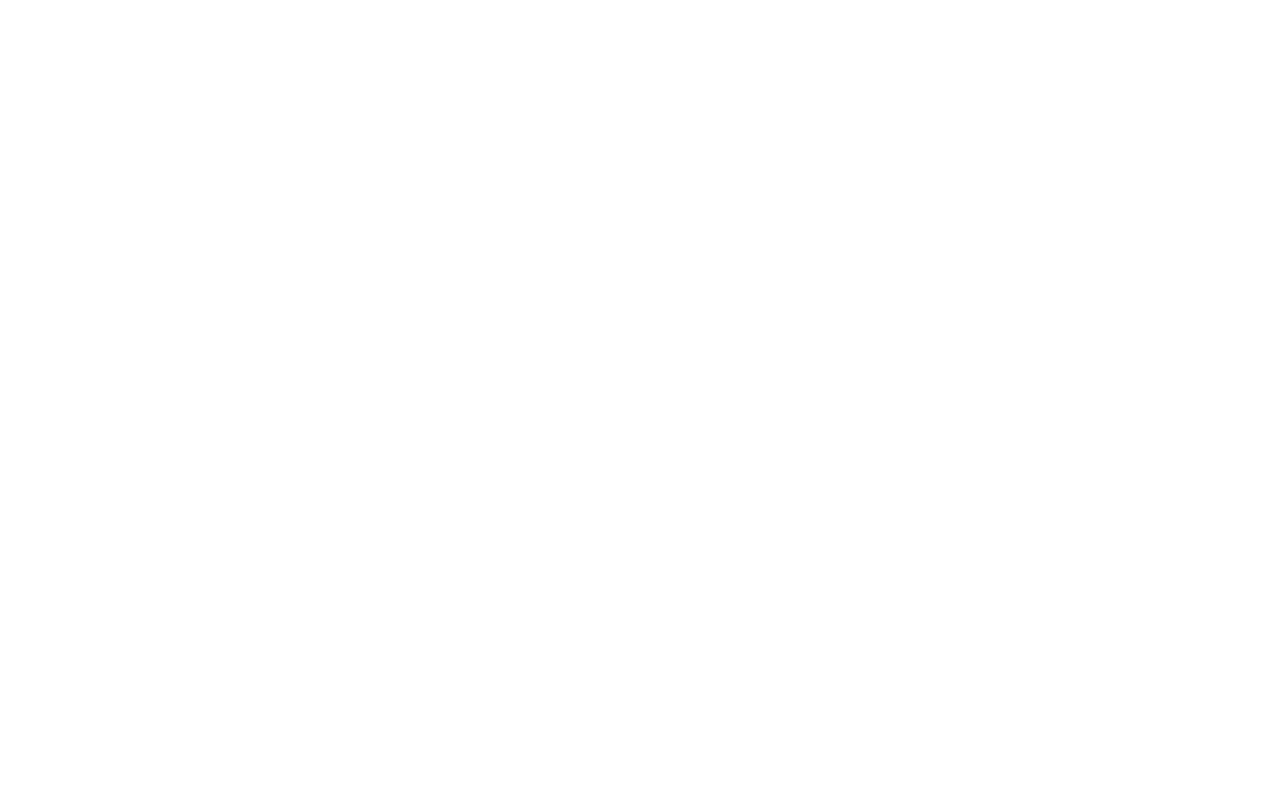
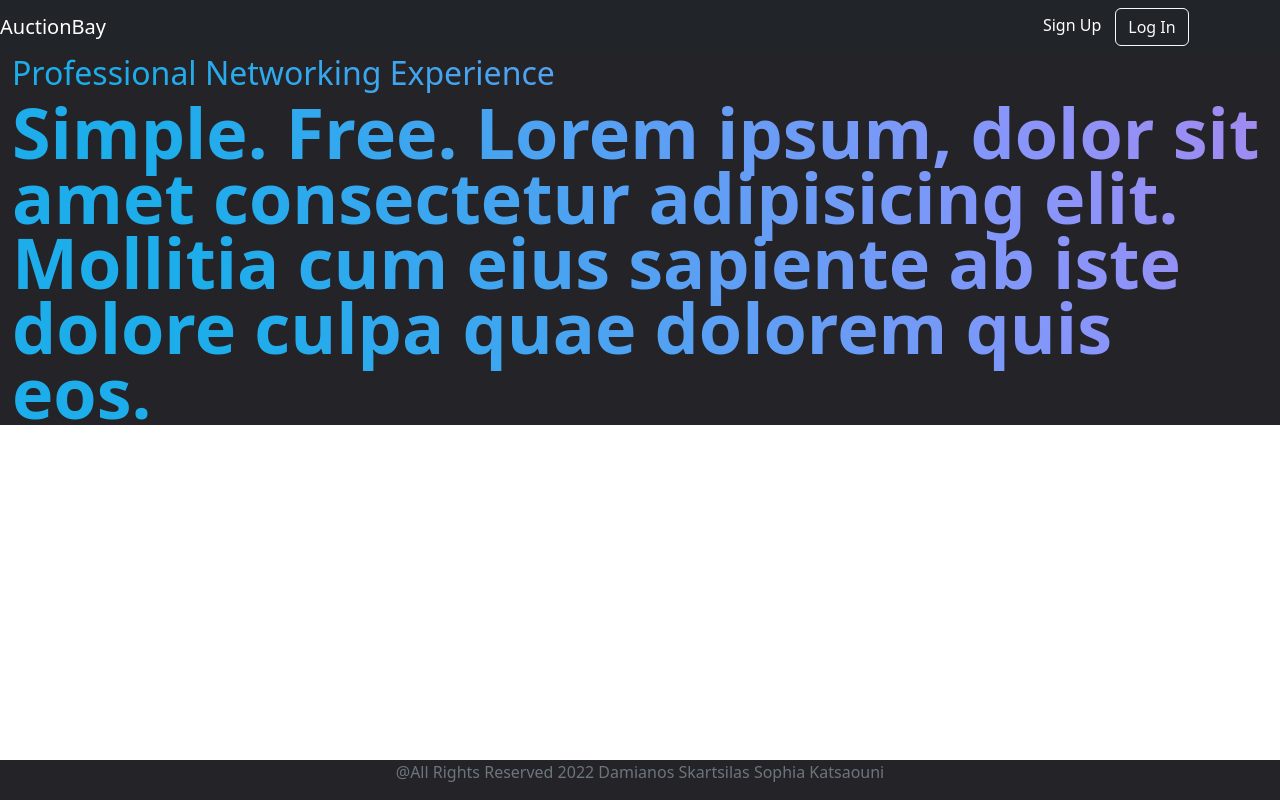
Before and after one commit to sofiaKats/auction-website, a React (Create React App) app in the folder frontend/: page / in a window 1280 px wide. Built offline with nearby package versions, Linux system fonts and the light colour scheme.

Commit message:
welcome page almost dome

```diff
--- a/frontend/package.json
+++ b/frontend/package.json
@@ -9,10 +9,14 @@
     "axios": "^0.27.2",
     "bootstrap": "^5.2.0",
     "react": "^18.2.0",
+    "react-bootstrap": "^2.4.0",
+    "react-bootstrap-validation": "^0.1.11",
     "react-dom": "^18.2.0",
+    "react-icons": "^4.4.0",
     "react-refresh": "^0.14.0",
     "react-router-dom": "^6.3.0",
     "react-scripts": "^2.1.3",
+    "styled-components": "^5.3.5",
     "web-vitals": "^2.1.4"
   },
   "scripts": {
--- a/frontend/src/App.css
+++ b/frontend/src/App.css
@@ -1,38 +1,49 @@
-.App {
-  text-align: center;
+
+.button {
+  border: none;
+  background-color: transparent;
+  color: white;
+  font-size: 16px;
+  margin: 4px 8px;
+  cursor: pointer;
 }
 
-.App-logo {
-  height: 40vmin;
-  pointer-events: none;
+.footer {
+  position:absolute;
+  bottom:0;
+  width:100%;
+  height:40px;   /* Height of the footer */
+  background:transparent;
+  text-align: center;
+  background-color: rgb(36, 36, 40);
 }
 
-@media (prefers-reduced-motion: no-preference) {
-  .App-logo {
-    animation: App-logo-spin infinite 20s linear;
+.container-fluid {
+  background-color: rgb(36, 36, 40);
+}
+
+.HomePage {
+  /* color: aliceblue; */
+  font-weight: 600;
+  font-size: 70px;
+  line-height:65px;
+  /* letter-spacing: 10px;
+  text-align: center;
+  text-transform: uppercase; */
+  color: transparent;
+  -webkit-background-clip: text;
+  background-clip: text;
+  background-size: 400%;
+  animation: move 5s ease infinite;
+  background-image: linear-gradient( 68.7deg,  rgba(29,173,235,1) 13.2%, rgba(137,149,250,1) 29.8%, rgba(229,109,212,1) 48.9%, rgba(255,68,128,1) 68.2%, rgba(255,94,0,1) 86.4% );
+}
+
+@keyframes move {
+  0%,100%{
+      background-position: 200% 0%;
+  }
+
+  50%{
+      background-position: 0% 200%;
   }
 }
-
-.App-header {
-  background-color: #282c34;
-  min-height: 100vh;
-  display: flex;
-  flex-direction: column;
-  align-items: center;
-  justify-content: center;
-  font-size: calc(10px + 2vmin);
-  color: white;
-}
-
-.App-link {
-  color: #61dafb;
-}
-
-@keyframes App-logo-spin {
-  from {
-    transform: rotate(0deg);
-  }
-  to {
-    transform: rotate(360deg);
-  }
-}
--- a/frontend/src/App.js
+++ b/frontend/src/App.js
@@ -1,11 +1,26 @@
-import logo from './logo.svg';
+// import logo from './logo.svg';
 import './App.css';
 import React from 'react';
+import NavBar from './components/Homepage/NavbarComponent.jsx';
+import Footer from './components/Homepage/FooterComponent.jsx';
+import Home from './components/Homepage/HomeComponent.jsx';
+import Auth from './components/Homepage/AuthComponent.jsx'
+import {BrowserRouter as Router, Route, Routes} from 'react-router-dom';
 
+// this file is where the paths(routes) of each component exist
 function App() {
   return (
-    <div className="App">
-
+     <div>
+      <Router>
+            <NavBar />
+            <div className='container-fluid'>
+              <Routes>
+                <Route path='/' element={<Home/>} />
+                <Route path='/Auth' element={<Auth/>} />
+              </Routes>
+            </div>
+          <Footer />
+      </Router>
     </div>
   );
 }
--- /dev/null
+++ b/frontend/src/components/Homepage/AuthComponent.jsx
@@ -0,0 +1,5 @@
+import React from "react"
+
+export default function (props) {
+  return <div>Auth Screen</div>
+}
--- /dev/null
+++ b/frontend/src/components/Homepage/FooterComponent.jsx
@@ -0,0 +1,23 @@
+import React, { Component } from 'react';
+
+class FooterComponent extends Component {
+    constructor(props) {
+        super(props)
+
+        this.state = {
+
+        }
+    }
+
+    render() {
+        return (
+            <div>
+                <footer className = "footer">
+                    <span className="text-muted">@All Rights Reserved 2022 Damianos Skartsilas Sophia Katsaouni</span>
+                </footer>
+            </div>
+        );
+    }
+}
+
+export default FooterComponent;
--- /dev/null
+++ b/frontend/src/components/Homepage/HomeComponent.jsx
@@ -0,0 +1,16 @@
+import React, { Component } from 'react';
+
+class HomeComponent extends Component {
+    render() {
+        return (
+            <div className='HomePage'>
+                <h2>Professional Networking Experience</h2>
+                <span>
+                    <p>Simple. Free. Lorem ipsum, dolor sit amet consectetur adipisicing elit. Mollitia cum eius sapiente ab iste dolore culpa quae dolorem quis eos.</p>
+                </span>
+            </div>
+        );
+    }
+}
+
+export default HomeComponent;
--- /dev/null
+++ b/frontend/src/components/Homepage/NavbarComponent.jsx
@@ -0,0 +1,30 @@
+import React, { Component } from 'react';
+
+
+class NavbarComponent extends Component {
+    constructor(props) {
+        super(props)
+
+        this.state = {
+
+        }
+    }
+
+    render() {
+        return (
+            <div>
+                <header>
+                    <nav className="navbar navbar-expand navbar-dark bg-dark">
+                        <div><a href="#" className="navbar-brand">AuctionBay</a></div>
+                        <div class="col-sm-10" align="right">
+                            <button class="button" type="button" >Sign Up</button>
+                            <button class="btn btn-outline-light my-2 my-sm-0" type="button">Log In</button>
+                        </div>
+                    </nav>
+                </header>
+            </div>
+        );
+    }
+}
+
+export default NavbarComponent;
```
Also changed, not shown: 1 other file (tests, documents, lock files or other folders).
